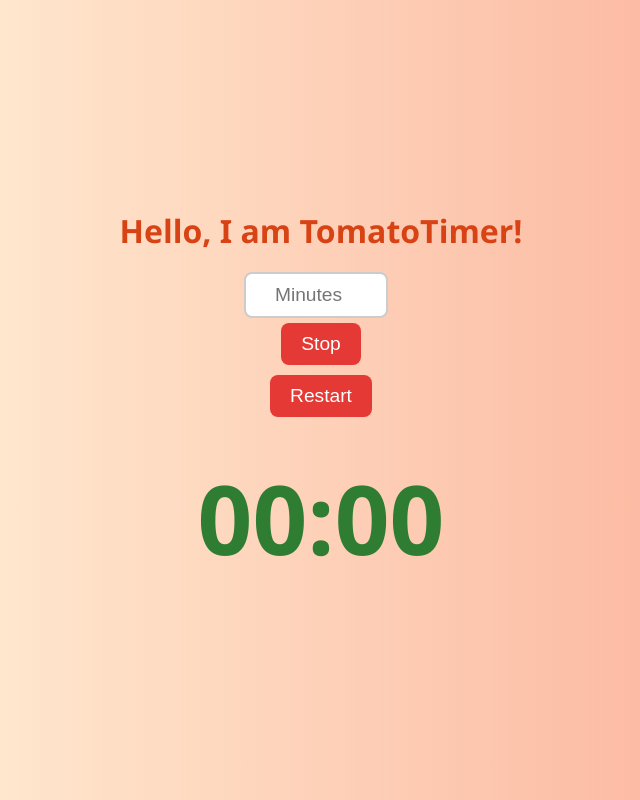
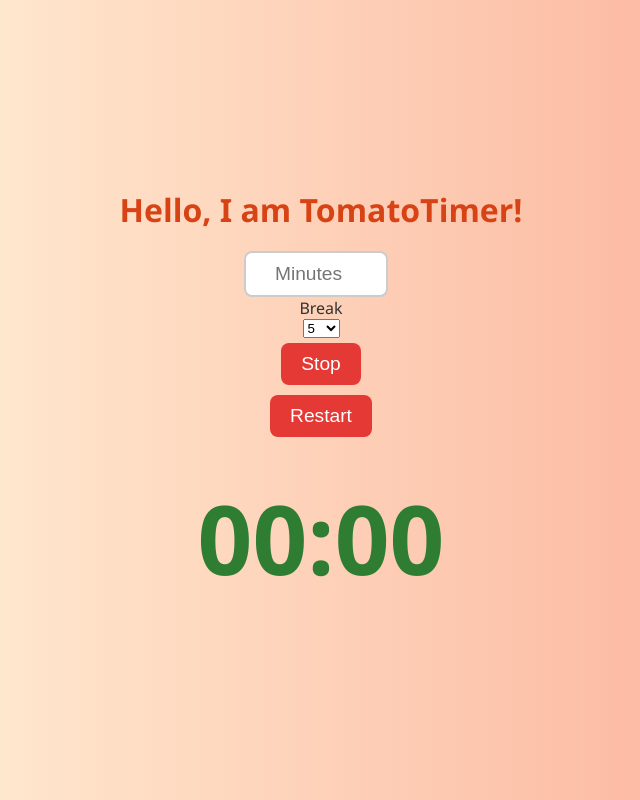
Before and after one commit to Remence/TomatoTimer, an Electron app: page index.html in a window 800 px wide. Both pictures are taken after a click on the button "Start". Shown: the whole page, without its empty margins (79-719 px from the left). Drawn offline with Linux system fonts and the light colour scheme.

Commit message:
added break functionality

```diff
--- a/index.html
+++ b/index.html
@@ -11,6 +11,12 @@
 
     <!-- TO DO: Include a button and functionality for break and perhaps a long-break every fourth session -->
     <input type="number" id="minutesInput" placeholder="Minutes" min="0">
+    <label for="breakSelect">Break</label>
+    <select id="breakSelect">
+        <option value="5">5</option>
+        <option value="10">10</option>
+        <option value="15">15</option>
+    </select>
     <button id="startButton">Start</button>
     <button id="restartButton">Restart</button>
     <div id="timer">00:00</div>
--- a/renderer.js
+++ b/renderer.js
@@ -3,6 +3,7 @@ let isRunning = false;
 let isReset = true;
 let timeLeft;
 let wasPaused = false;
+let isBreak = false;
 
 function pad(number) {
     return (number < 10 ? "0" : "") + number;
@@ -19,8 +20,12 @@ function startTimer() {
     isRunning = true;
     document.getElementById("startButton").textContent = "Stop";
     const minutes = parseInt(document.getElementById("minutesInput").value);
+    const breakTime = parseInt(document.getElementById("breakSelect").value);
     if(!wasPaused) {
         timeLeft = minutes * 60;
+    }
+    if(isBreak){
+        timeLeft =  breakTime * 60;
     }
     if (isNaN(minutes) || minutes <= 0) {
         alert("Please enter a valid number of minutes (greater than 0)");
@@ -33,8 +38,10 @@ function startTimer() {
 
         if(timeLeft <= 0) {
             clearInterval(countdown);
-            alert("Time is up!");
+            alert("Break Time!");
+            document.getElementById("startButton").textContent = "Start";
             wasPaused = false;
+            isBreak = !isBreak;
         }else{
                 timeLeft--;
         }
```
